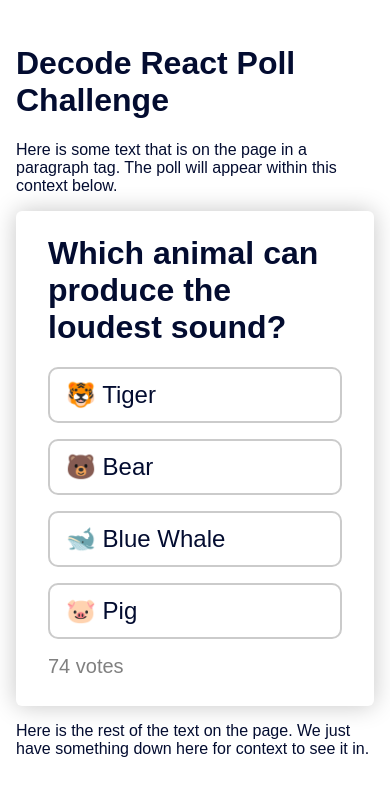
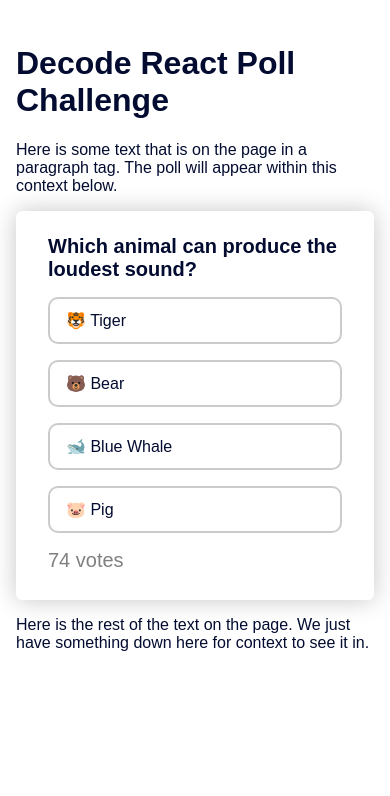
Before and after one commit to Lschulzes/challenge-react-poll, a Next.js app: page / in a window 390 px wide. Shown: the top 796 px of the page. Built offline with nearby package versions, Linux system fonts and the light colour scheme; a web font is replaced by a local one.

Commit message:
styles: decrease font-sizes for mobile

```diff
--- a/components/Poll.tsx
+++ b/components/Poll.tsx
@@ -19,6 +19,12 @@ const PollWrapper = styled.div`
   .vote-amount {
     color: gray;
     font-size: 1.25rem;
+  }
+
+  @media (max-width: 425px) {
+    h1 {
+      font-size: 1.25rem;
+    }
   }
 `;
 
--- a/components/PollItem.tsx
+++ b/components/PollItem.tsx
@@ -60,6 +60,18 @@ const PollItemWrapper = styled.div<PollItemWrapperProps>`
       width: 100%;
     }
   }
+
+  @media (max-width: 425px) {
+    font-size: 1rem;
+
+    .answer-text {
+      gap: 0.2rem;
+
+      & > img {
+        width: 1rem;
+      }
+    }
+  }
 `;
 
 type PollItemProps = {
```
